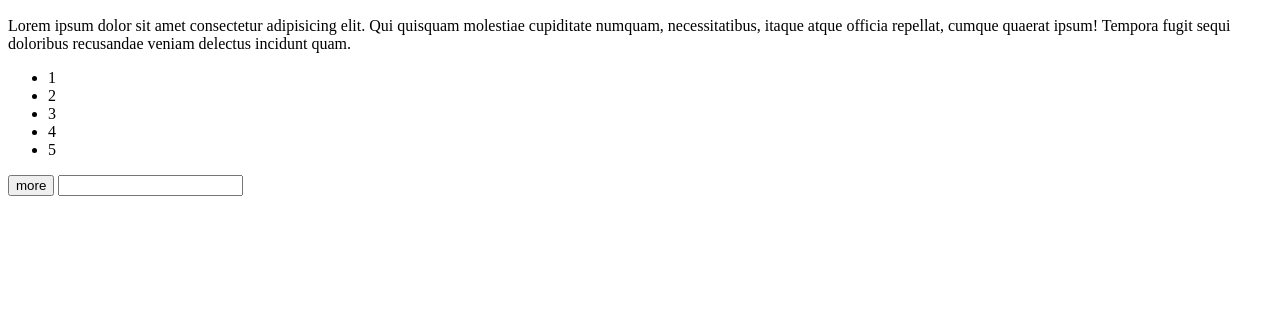
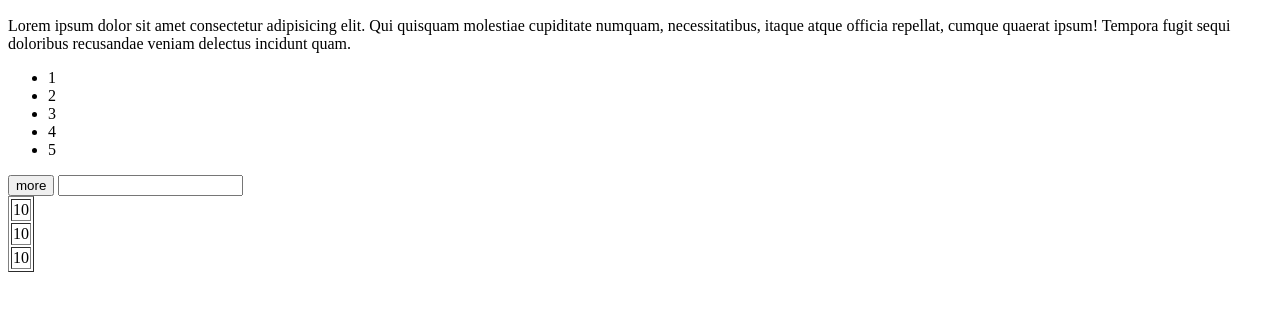
Before and after one commit to uwuMAKSON/homeWork2, a plain HTML site: page index.html in a window 1280 px wide. Shown: the part 110-420 px from the top of the page. Drawn offline with Linux system fonts and the light colour scheme.

Commit message:
added table in tr in td type 10

```diff
--- a/index.html
+++ b/index.html
@@ -22,17 +22,18 @@
         </ul>
         <button >more</button>
         <input type="text">
-        <table>
+        <table border="1">
             <tr>
-                <td></td>
+                <td>10</td>
             </tr>
             <tr>
-                <td></td>
+                <td>10</td>
             </tr>
             <tr>
-                <td></td>
+                <td>10</td>
             </tr>
         </table>
+
 </body>
 
 </html>
```
